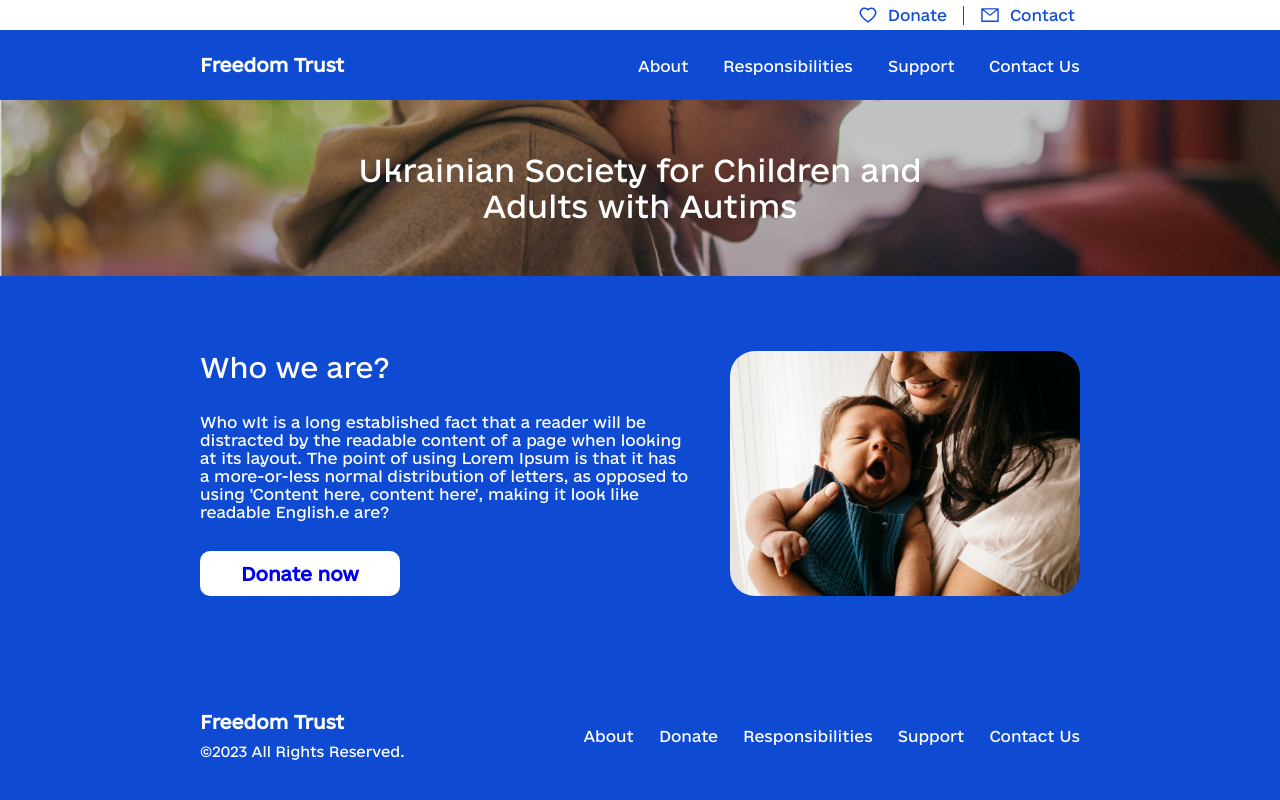
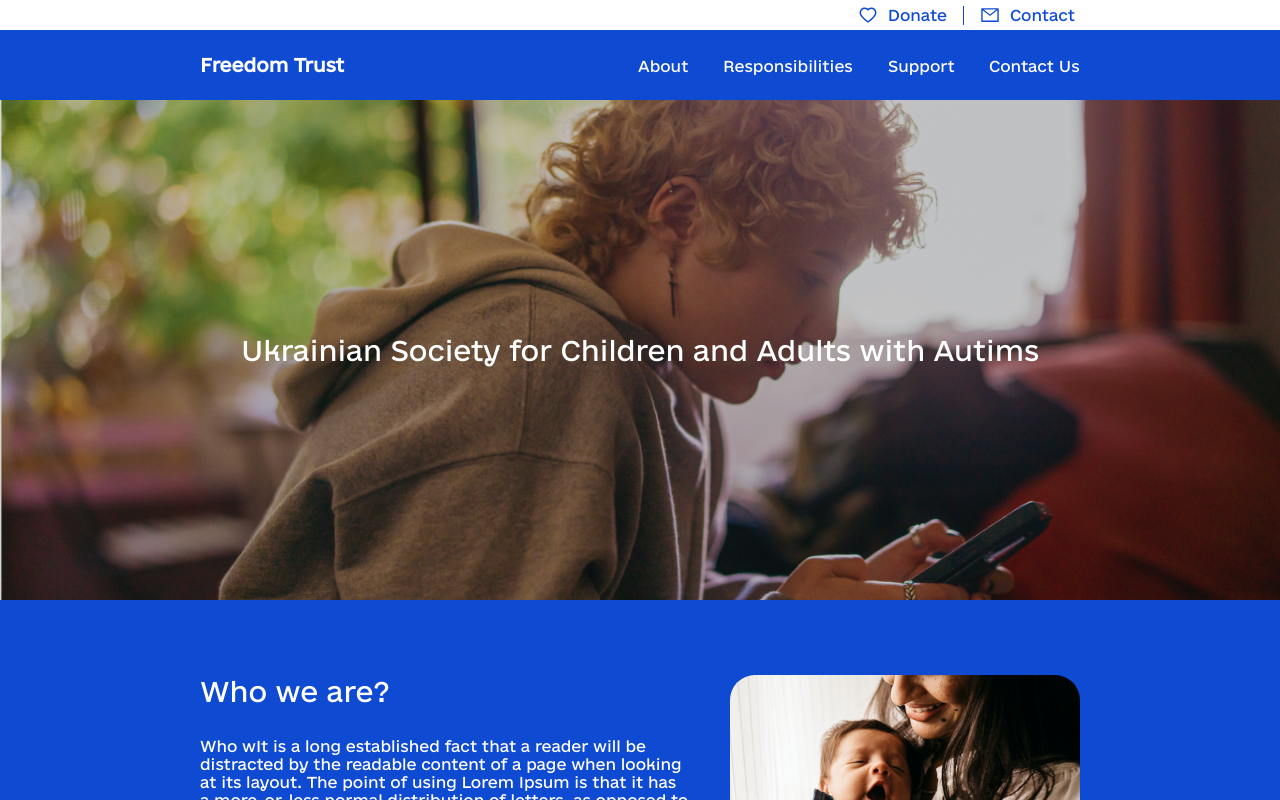
Before and after one commit to yanzhabko/freedom-trust, a Next.js app: page / in a window 1280 px wide. Shown: the top 800 px of the page. Built offline with nearby package versions, Linux system fonts and the light colour scheme.

Commit message:
fix section

```diff
--- a/sections/home_page/HeroSection.module.scss
+++ b/sections/home_page/HeroSection.module.scss
@@ -5,11 +5,11 @@
 
 .hero {
   width: 100%;
-  height: 600px;
+  height: 500px;
 
   &__background {
     width: 100%;
-    height: 100%;
+    height: 500px;
     background-size: cover;
     background-repeat: no-repeat;
     background-position: center;
@@ -19,23 +19,9 @@
     width: 100%;
     height: 100%;
     display: flex;
+    flex-direction: column;
     align-items: center;
-  }
-
-  &__title {
-    color: $default-white;
-    font-size: 22px;
+    justify-content: center;
     text-align: center;
-
-    @include for-size(tablet) {
-      font-size: 30px;
-			width: 572px;
-    }
-		@include for-size(laptop) {
-      width: 672px;
-    }
-		@include for-size(desktop) {
-      font-size: 35px;
-    }
   }
 }
--- a/sections/home_page/HeroSection.tsx
+++ b/sections/home_page/HeroSection.tsx
@@ -1,6 +1,7 @@
 import React from "react";
 import styles from "./HeroSection.module.scss";
 import { StaticImageData } from "next/image";
+import classNames from "classnames";
 
 interface HeroProps {
   image: StaticImageData;
@@ -15,10 +16,10 @@ const HeroSection: React.FC<HeroProps> = ({ image, title }) => {
   return (
     <section className={styles.hero}>
       <div style={styleForBackground} className={styles.hero__background}>
-        <div className={styles.hero__container}>
-          <div className={styles.container}>
-            <div className={styles.hero__title}>{title}</div>
-          </div>
+        <div className={classNames(styles.container, styles.hero__container) }>
+
+            <h1>{title}</h1>
+
         </div>
       </div>
     </section>
```
